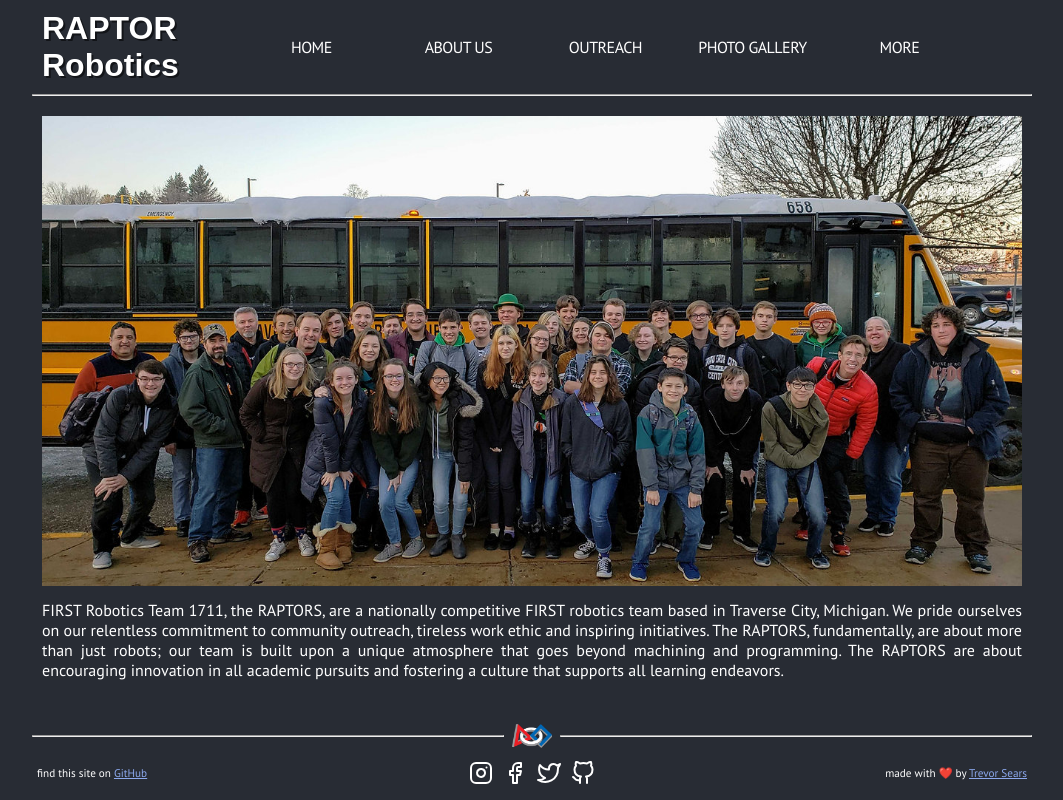
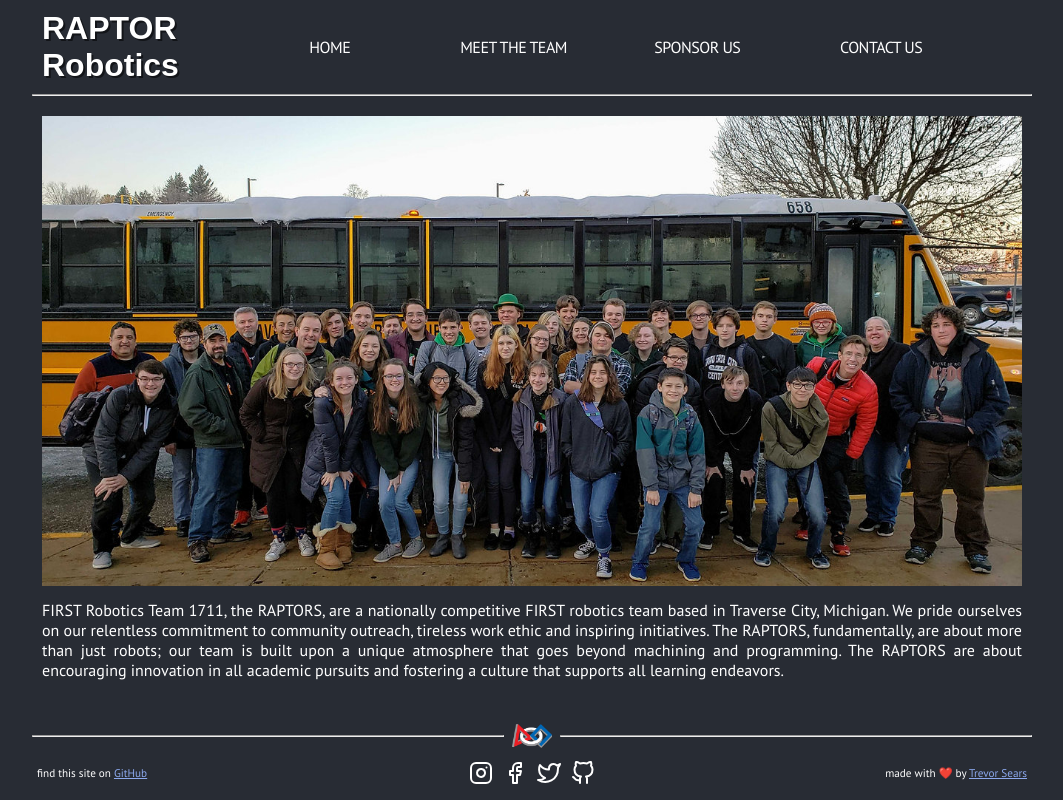
Before and after one commit to minigamerking/raptors1711.com, a React (Create React App) app: page /home in a window 1280 px wide. Shown: the whole page, without its empty margins (108-1171 px from the left). Built offline with nearby package versions, Linux system fonts and the light colour scheme; a web font is replaced by a local one.

Commit message:
Update header navigation links.

```diff
--- a/src/react/elements/page-flow/header.tsx
+++ b/src/react/elements/page-flow/header.tsx
@@ -33,15 +33,13 @@ export class Header extends React.Component<Props, State> {
 
 		return {
 			"Home": "/home",
-			"About Us": "/about-us",
-			"Outreach": "/outreach",
-			"Photo Gallery": "/photo-gallery",
-			"More": {
-				"More": "/contact-us",
+			"Meet the Team": {
+				"Meet the Team": "/meet-the-team",
 				"Meet the Leads": "/meet-the-leads",
 				"Meet the Mentors": "/meet-the-mentors",
-				"Sponsor Us": "/sponsorship"
-			}
+			},
+			"Sponsor Us": "/sponsorship",
+			"Contact Us": "/contact-us"
 		};
 
 	}
```
